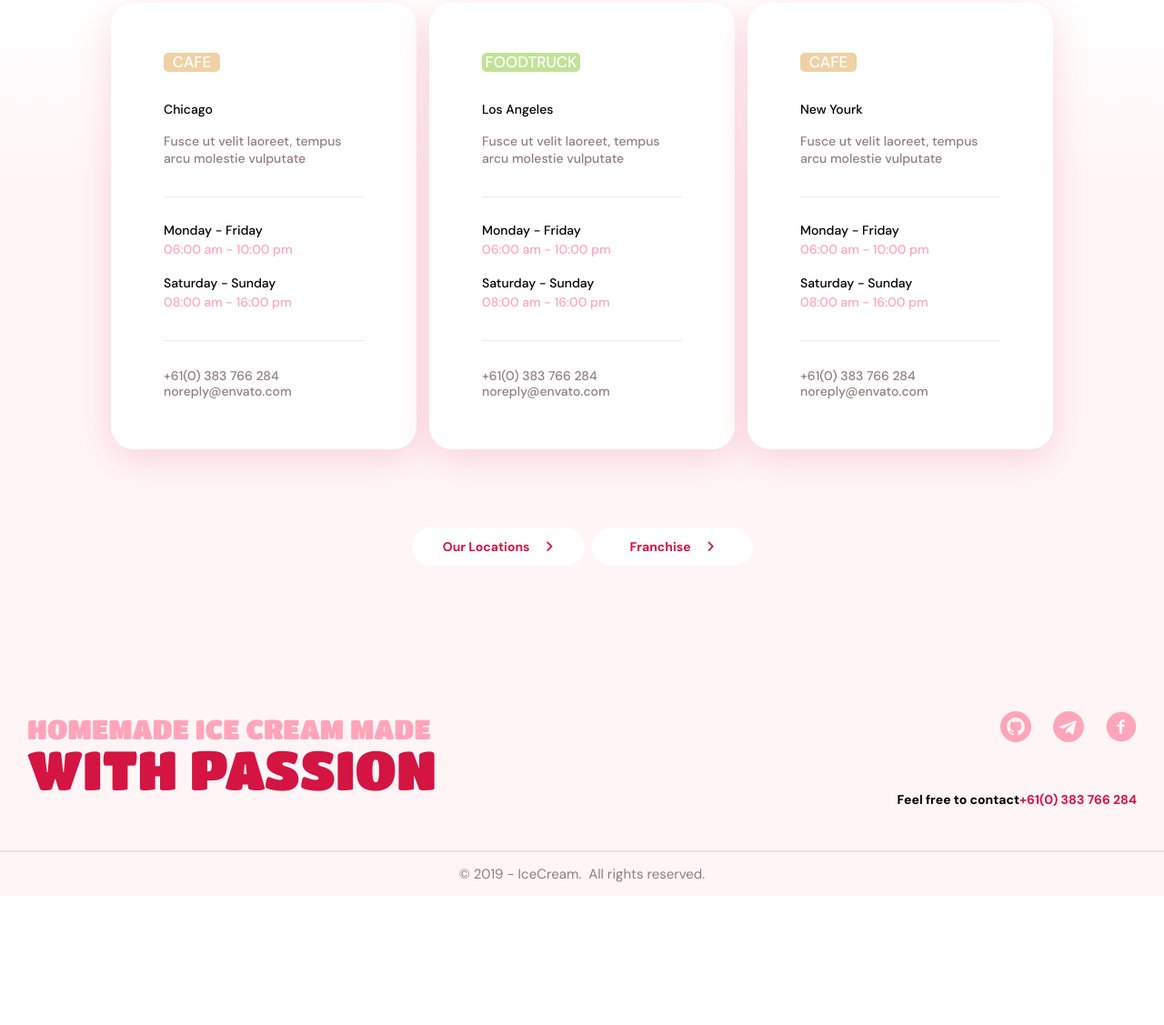
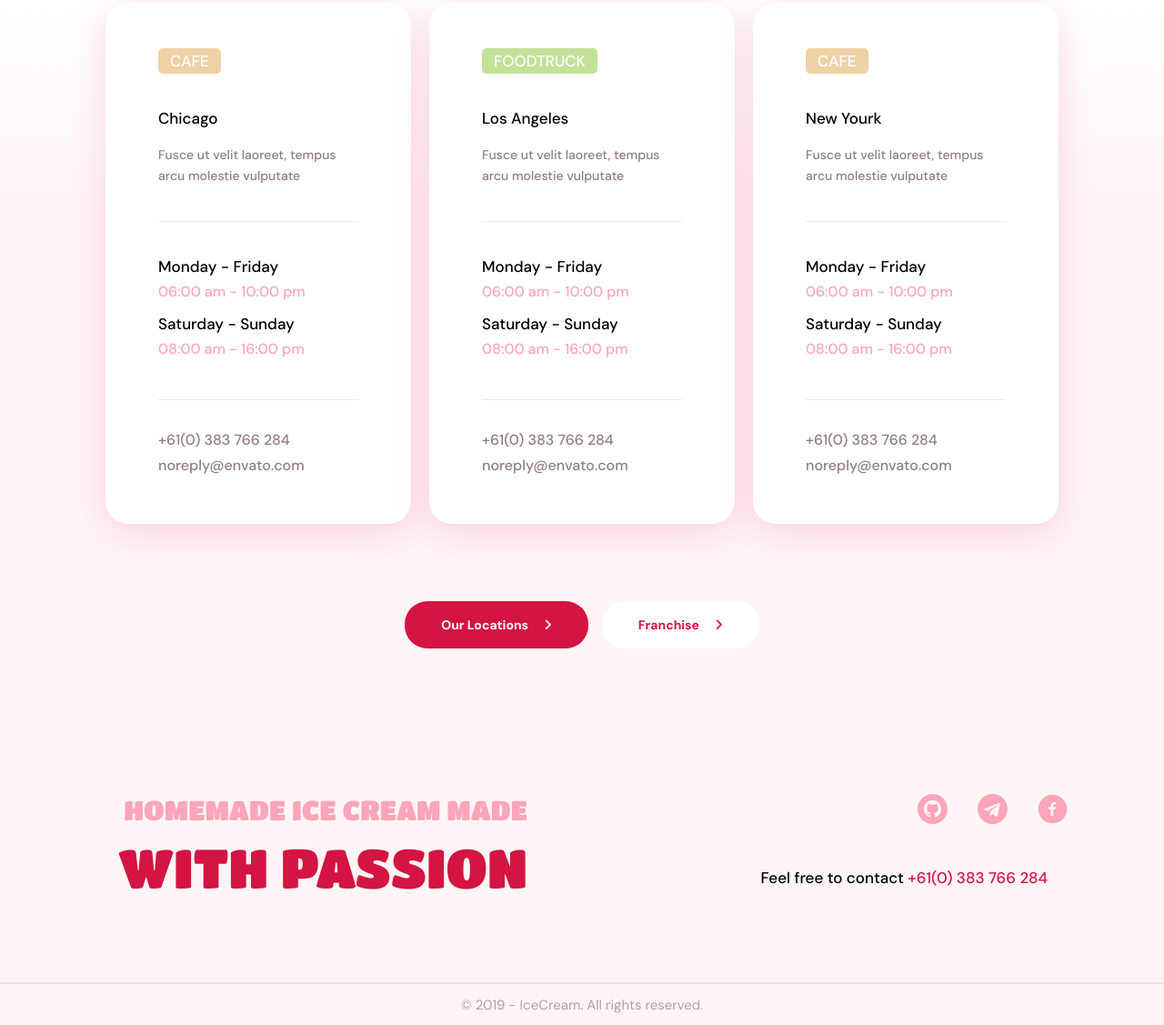
Before and after one commit to SvetlanaZlydneva/team-turbo, a website: page src/index.html in a window 1280 px wide. Shown: the part 4047-5174 px from the top of the page at 91% size. Before the commit the page ends 5032 px from the top, so only its background shows below. Drawn offline with nearby package versions, Linux system fonts and the light colour scheme; files that its build step writes are made by us from their sources.

Commit message:
fix-header

```diff
--- a/src/html/footer.html
+++ b/src/html/footer.html
@@ -1,56 +1,43 @@
 <!-- socials -->
 <section class="socials">
-  <div class="container  socials__container">
-    <div class="socials__title">
-      <h2 class="section__title--description">
-        homemade ice cream made
-        <span class="section__title--title">with passion</span>
-      </h2>
-    </div>
-    <div class="socials__content">
+  <div class="container">
+    <h2 class="section__title">
+      <span class="section__title--description">homemade ice cream made</span>
+      <span class="section__title--title">with passion</span>
+    </h2>
+    <div class="contacts">
       <div class="socials-links">
         <ul class="socials-links__list">
           <li class="socials-links__item">
             <a href="#" class="socials-links__link">
-              <svg class="socials-links__icon socials-links__icon--github">
-                <use href="../images/icons/socials.svg#icon-github"></use>
+              <svg class="socials-links__icon">
+                <use href="./images/icons/socials.svg#icon-github"></use>
               </svg>
             </a>
           </li>
           <li class="socials-links__item">
             <a href="#" class="socials-links__link">
-              <svg class="socials-links__icon socials-links__icon--telefram">
-                <use href="../images/icons/socials.svg#icon-telegram"></use>
+              <svg class="socials-links__icon">
+                <use href="./images/icons/socials.svg#icon-telegram"></use>
               </svg>
             </a>
           </li>
           <li class="socials-links__item">
             <a href="#" class="socials-links__link">
-              <svg class="socials-links__icon socials-links__icon--facebook">
-                <use href="../images/icons/socials.svg#icon-facebook"></use>
+              <svg class="socials-links__icon">
+                <use href="./images/icons/socials.svg#icon-facebook"></use>
               </svg>
             </a>
           </li>
         </ul>
       </div>
-      <div class="socials-contacts">
-        <p class="socials-contacts__text">
-          Feel free to contact
-
-          <a href="tel:+61(0)383766284" class="socials-contacts__phone"
-            >+61(0) 383 766 284</a
-          >
-        </p>
-      </div>
+      <p class="socials-contacts__text">Feel free to contact<a href="#" class="socials-contacts__phone">
+          +61(0) 383 766 284</a></p>
     </div>
   </div>
 </section>
-<!-- footer -->
 <footer class="footer">
-  <div class="container">
-    <div class="footer-copyright">
-      <span>&#169; 2019 - IceCream. </span>
-      <span class="footer-copyright__text">&#160; All rights reserved.</span>
-    </div>
-  </div>
+  <p class="footer-copyright">
+    &#169; 2019 - IceCream. All rights reserved.
+  </p>
 </footer>
--- a/src/html/locations.html
+++ b/src/html/locations.html
@@ -1,5 +1,5 @@
 <!-- location -->
-<section class="location ">
+<section class="location" id="locations">
   <div class="container">
     <ul class="location__list">
       <li class="location__item">
@@ -8,19 +8,19 @@
         <p class="location__text">
           Fusce ut velit laoreet, tempus arcu molestie vulputate
         </p>
-        <div class="location__schedule-box">
-          <h4 class="location__subtitle">monday - friday</h4>
-          <div class="location__time">06:00 am - 10:00 pm</div>
-          <h4 class="location__subtitle">saturday - sunday</h4>
-          <div class="location__time">08:00 am - 16:00 pm</div>
-        </div>
+        <ul class="schedule__list">
+          <li class="schedule__item">
+            <p class="location__subtitle">monday - friday</p>
+            <p class="location__time">06:00 am - 10:00 pm</p>
+          </li>
+          <li class="schedule__item">
+            <p class="location__subtitle">saturday - sunday</p>
+            <p class="location__time">08:00 am - 16:00 pm</p>
+          </li>
+        </ul>
         <p class="location__contacts">
-          <a href="tel:+61(0)383766284" class="location__phone-link"
-            >+61(0) 383 766 284</a
-          >
-          <a href="mailto:noreply@envato.com" class="location__email-link"
-            >noreply@envato.com</a
-          >
+          <a href="#" class="location__phone-link">+61(0) 383 766 284</a>
+          <a href="#" class="location__email-link">noreply@envato.com</a>
         </p>
       </li>
       <li class="location__item">
@@ -29,19 +29,19 @@
         <p class="location__text">
           Fusce ut velit laoreet, tempus arcu molestie vulputate
         </p>
-        <div class="location__schedule-box">
-          <h4 class="location__subtitle">monday - friday</h4>
-          <div class="location__time">06:00 am - 10:00 pm</div>
-          <h4 class="location__subtitle">saturday - sunday</h4>
-          <div class="location__time">08:00 am - 16:00 pm</div>
-        </div>
+        <ul class="schedule__list">
+          <li class="schedule__item">
+            <p class="location__subtitle">monday - friday</p>
+            <p class="location__time">06:00 am - 10:00 pm</p>
+          </li>
+          <li class="schedule__item">
+            <p class="location__subtitle">saturday - sunday</p>
+            <p class="location__time">08:00 am - 16:00 pm</p>
+          </li>
+        </ul>
         <p class="location__contacts">
-          <a href="tel:+61(0)383766284" class="location__phone-link"
-            >+61(0) 383 766 284</a
-          >
-          <a href="mailto:noreply@envato.com" class="location__email-link"
-            >noreply@envato.com</a
-          >
+          <a href="#" class="location__phone-link">+61(0) 383 766 284</a>
+          <a href="#" class="location__email-link">noreply@envato.com</a>
         </p>
       </li>
       <li class="location__item">
@@ -50,39 +50,29 @@
         <p class="location__text">
           Fusce ut velit laoreet, tempus arcu molestie vulputate
         </p>
-        <div class="location__schedule-box">
-          <h4 class="location__subtitle">monday - friday</h4>
-          <div class="location__time">06:00 am - 10:00 pm</div>
-          <h4 class="location__subtitle">saturday - sunday</h4>
-          <div class="location__time">08:00 am - 16:00 pm</div>
-        </div>
+        <ul class="schedule__list">
+          <li class="schedule__item">
+            <p class="location__subtitle">monday - friday</p>
+            <p class="location__time">06:00 am - 10:00 pm</p>
+          </li>
+          <li class="schedule__item">
+            <p class="location__subtitle">saturday - sunday</p>
+            <p class="location__time">08:00 am - 16:00 pm</p>
+          </li>
+        </ul>
         <p class="location__contacts">
-          <a href="tel:+61(0)383766284" class="location__phone-link"
-            >+61(0) 383 766 284</a
-          >
-          <a href="mailto:noreply@envato.com" class="location__email-link"
-            >noreply@envato.com</a
-          >
+          <a href="#" class="location__phone-link">+61(0) 383 766 284</a>
+          <a href="#" class="location__email-link">noreply@envato.com</a>
         </p>
       </li>
     </ul>
-    <div class="location-links">
-      <ul class="location-links__list">
-        <li class="location-links__item location-links__item--location">
-          <a
-            href="#"
-            class="location-links__link location-links__link--location"
-            >our locations</a
-          >
-        </li>
-        <li class="location-links__item location-links__item--franchise">
-          <a
-            href="#"
-            class="location-links__link location-links__link--franchise"
-            >franchise</a
-          >
-        </li>
-      </ul>
-    </div>
+    <ul class="location-links__list">
+      <li class="location-links__item">
+        <a href="#" class="location-links__link location-links__link--location">our locations</a>
+      </li>
+      <li class="location-links__item">
+        <a href="#" class="location-links__link location-links__link--franchise">franchise</a>
+      </li>
+    </ul>
   </div>
 </section>
--- a/src/sass/base.scss
+++ b/src/sass/base.scss
@@ -16,6 +16,7 @@ body {
 h1,
 h2,
 h3,
+h4,
 p,
 ul {
   margin: 0;
--- a/src/sass/footer.scss
+++ b/src/sass/footer.scss
@@ -1,120 +1,144 @@
 .socials {
   background-color: map-get($colors, lavender-blush);
-  padding-bottom: 42px;
-  border-bottom: 2px solid rgba(map-get($colors, black), 0.078);
+
+  .section__title {
+    width: 240px;
+    text-align: left;
+    padding-left: 15px;
+
+    @media (max-width: 767px) {
+      margin-bottom: 48px;
     }
 
-.socials__container {
+    @media (min-width: 768px) {
+      width: 330px;
+    }
+
+    @media (min-width: 1280px) {
+      width: 550px;
+      padding-left: 0;
+      text-align: right;
+    }
+
+  }
+
+  .section__title--description {
+    line-height: 20px;
+    margin-bottom: 20px;
+
+    @media (min-width: 768px) {
+      line-height: 34px;
+      margin-bottom: 0;
+    }
+  }
+
+  .section__title--title {
+    line-height: 34px;
+
+    @media (min-width: 768px) {
+      line-height: 52px;
+    }
+  }
+
+  .container {
     @media (min-width: 768px) {
       display: flex;
       justify-content: space-between;
-align-content: flex-start;
     }
   }
 
-.socials__title {
-  @extend %uppercase;
-  display: flex;
-  align-content: flex-start;
+  @media (min-width: 768px) {
+    padding-bottom: 100px;
+  }
 
-  @media (min-width: 320px) and (max-width: 767px) {
-   padding-right: 36px;
 }
-  @media (min-width: 768px)and (max-width: 1279px) {
-   width: 360px;
+
+.socials-links {
+  @extend %flex;
+  justify-content: flex-end;
+}
+
+.socials-links__item {
+  &:hover .socials-links__icon {
+    fill: map-get($colors, crimson);
   }
 }
 
-.socials-links {
-  display: flex;
-  flex-direction: column;
-  align-items: flex-end;
-}
+.socials-links__list {
+  width: 197px;
+  @extend %flex;
+  justify-content: space-around;
+  margin-bottom: 42px;
 
-.socials-links__list {
-  width: 150px;
-  display: flex;
-  justify-content: space-between;
-  align-items: center;
-
-  @media (min-width: 320px) and (max-width: 767px) {
-    padding: 42px 0;
-  }
-  @media (min-width: 768px) {
-    padding-bottom: 46px;
+  @media (min-width: 1280px) {
+    margin-right: 60px;
   }
 }
 
 .socials-links__icon {
-  height: 34px;
-  width: 34px;
+  width: 33px;
+  height: 33px;
+}
+
+.socials-links__icon {
   fill: map-get($colors, lite-pink);
-  @include transition;
+  @include transition(fill);
 
-  &:hover,
-  &:focus {
-    fill: map-get($colors, crimson);
-    @include transition;
-  }
 }
 
 .socials-contacts__text {
-  @media (min-width: 320px) and (max-width: 767px) {
-    display: inline-block;
-    @include font($weight: 700, $color: map-get($colors, black));
+  text-align: center;
+  @include font($weight: 500, $size: 13, $color:map-get($colors, black));
+
+  @media (min-width: 768px) {
+    font-size: 14px;
+    padding-right: 15px;
   }
-  @media (min-width: 768px) {
-    @include font($weight: 700, $size: 14, $color: map-get($colors, black));
-     display: flex;
-    flex-direction: row;
+
+  @media (min-width: 1280px) {
+    font-size: 17px;
+    padding-right: 98px;
   }
 }
 
 .socials-contacts__phone {
-  @media (min-width: 320px) and (max-width: 767px) {
-    display: inline-block;
-    @include font($weight: 700, $color: map-get($colors, crimson));
+  color: map-get($colors, crimson);
+  display: inline;
 }
 
-  @media (min-width: 768px) {
-    @include font($weight: 700, $size: 14, $color: map-get($colors, crimson));
-  }
-
-  &:hover,
-  &:focus {
-    text-decoration: underline;
+.contacts {
+  @media (max-width: 767px) {
+    padding-bottom: 39px;
   }
 }
 
 .footer {
+  @extend %flex;
   background-color: map-get($colors, lavender-blush);
-  padding-bottom: 32px;
+  align-items: center;
+  border-top: 2px solid rgba(0, 0, 0, .078);
+  min-height: 89px;
+
+  @media (min-width: 768px) {
+    min-height: 74px;
+  }
 
   @media (min-width: 1280px) {
-    padding-bottom: 10px;
+    min-height: 47px;
   }
 }
 
 .footer-copyright {
-  display: flex;
-  justify-content: center;
-  align-items: center;
+  width: 125px;
+  @extend %auto;
+  @include font($weight: 400,
+    $line-height: 19,
+    $color: map-get($colors, cares-pink));
 
-  @media (min-width: 320px) and (max-width: 767px) {
-    padding-top: 20px;
-    flex-direction: column;
-    @include font(
-      $weight: 400,
-      $line-height: 19,
-      $color: map-get($colors, venus)
-    );
+  @media (min-width: 768px) {
+    width: 100%;
+    text-align: center;
+    @include font($weight: 400, $size: 15, $color: map-get($colors, cares-pink));
   }
-  @media (min-width: 768px) {
-    padding-top: 35px;
-    flex-direction: row;
-    @include font($weight: 400, $size: 15, $color: map-get($colors, venus));
+
 }
-  @media (min-width: 1280px) {
-    padding-top: 10px;
-  }
-}
--- a/src/sass/helpers/variables.scss
+++ b/src/sass/helpers/variables.scss
@@ -18,6 +18,7 @@ $colors: (black:#000000,
   cardinal:#c7133e,
   snow:#fafafa,
   carissma:#e17991,
+  cares-pink:#b3a0a4,
   white:#ffffff);
 $fonts:(sans:'DM Sans',
   titan:'Titan One',
--- a/src/sass/locations.scss
+++ b/src/sass/locations.scss
@@ -1,256 +1,207 @@
 .location {
   background: url(../images/section-location.png) no-repeat center/cover,
-    linear-gradient(
-      to bottom,
+    linear-gradient(to bottom,
       map-get($colors, white),
-      map-get($colors, lavender-blush) 25%
-    );
+      map-get($colors, lavender-blush) 25%);
 
-  @media (device-pixel-ratio: 2), (min-resolution: 192dpi) {
+  @media (device-pixel-ratio: 2),
+  (min-resolution: 192dpi) {
     background: url(../images/section-location@2x.png) no-repeat center/cover,
-      linear-gradient(
-        to bottom,
+      linear-gradient(to bottom,
         map-get($colors, white),
-        map-get($colors, lavender-blush) 25%
-      );
+        map-get($colors, lavender-blush) 25%);
   }
+
   @media (min-width: 320px) and (max-width: 767px) {
     padding-bottom: 120px;
   }
+
   @media (min-width: 768px) {
     padding-bottom: 160px;
   }
 }
 
 .location__list {
-  display: flex;
-  @media (min-width: 320px) and (max-width: 767px) {
-    margin-bottom: 54px;
-    justify-content: space-between;
-    flex-direction: column;
-    height: 1510px;
-  }
+  margin-bottom: 55px;
 
   @media (min-width: 768px) {
-    margin-bottom: 77px;
-    justify-content: center;
-    flex-direction: row;
+    display: flex;
+    justify-content: space-around;
   }
 
   @media (min-width: 1280px) {
-    margin-bottom: 86px;
+    display: flex;
+    justify-content: center;
   }
+
 }
 
 .location__item {
   background-color: map-get($colors, white);
   border-radius: 25px;
   box-shadow: 0px 10px 40px 0px rgba(212, 20, 66, 0.15);
+  width: 253px;
+  padding: 51px 37px 45px;
+  margin: 0 auto 22px;
 
-  @media (min-width: 320px) and (max-width: 767px) {
-    padding: 58px 34px;
-    max-width: 254px;
-  }
-
-  @media (min-width: 768px) and (max-width: 1279px) {
-    padding: 46px 32px;
-    max-width: 224px;
+  @media (min-width: 768px) {
+    padding: 46px 30px 50px;
+    width: 222px;
+    margin: 0 0 24px;
   }
 
   @media (min-width: 1280px) {
-    padding: 55px 58px;
-    max-width: 336px;
-  }
-}
+    padding: 50px 58px;
+    width: 336px;
+    margin: 0 20px 30px 0;
 
-.location__item:not(:last-child) {
-  @media (min-width: 768px) {
-    margin-right: 14px;
+    &:last-child {
+      margin-right: 0;
+    }
   }
 }
 
 .location__title {
-  display: flex;
-  justify-content: center;
-  align-items: center;
-  text-align: center;
+  width: fit-content;
   margin-bottom: 27px;
-  padding: 2px 16px;
+  padding: 0 13px;
   @extend %uppercase;
   border-radius: 5px;
+  @include font($weight: 500, $line-height: 18);
 
-  @media (min-width: 320px) and (max-width: 767px) {
-    @include font($weight: 500, $line-height: 13);
+  @media (min-width: 768px) {
+    @include font($weight: 500, $size: 17);
   }
 
-  @media (min-width: 768px) {
-    @include font($weight: 500, $size: 17, $line-height: 17);
+  @media (min-width: 1280px) {
+    margin-bottom: 35px;
   }
 }
 
 .location__title--cafe {
-  max-width: 62px;
   background-color: map-get($colors, peach-orange);
 }
 
 .location__title--foodtruck {
-  max-width: 108px;
   background-color: map-get($colors, grin-mist);
 }
 
+.location__text {
+  padding: 12px 0 32px;
+  @include font($weight: 500,
+    $line-height: 19,
+    $color: map-get($colors, venus));
+
+  @media (min-width: 768px) {
+    padding: 15px 0 38px;
+    @include font($weight: 500,
+      $size: 14,
+      $line-height: 23,
+      $color: map-get($colors, venus));
+  }
+}
+
+.schedule__list {
+  padding: 22px 0 19px;
+  border-top: 1px solid rgba(map-get($colors, black), 0.078);
+  border-bottom: 1px solid rgba(map-get($colors, black), 0.078);
+
+  @media (min-width: 768px) {
+    padding: 22px 0 19px;
+  }
+
+  @media (min-width: 1280px) {
+    padding: 35px 0 34px;
+  }
+}
+
+.location__time {
+  padding-bottom: 16px;
+  @include font($weight: 500,
+    $line-height: 13,
+    $color: map-get($colors, lite-pink));
+
+  @media (min-width: 768px) {
+    @include font($weight: 500,
+      $size: 14, $color: map-get($colors, lite-pink));
+    padding-bottom: 7px;
+  }
+
+  @media (min-width: 1280px) {
+    @include font($weight: 500,
+      $size: 16,
+      $color: map-get($colors, lite-pink));
+  }
+}
+
 .location__subtitle {
-  margin: 0;
   text-transform: capitalize;
-
-  @media (min-width: 320px) and (max-width: 767px) {
-    @include font($weight: 500, $color: map-get($colors, black));
-  }
+  @include font($weight: 500, $color: map-get($colors, black));
 
   @media (min-width: 768px) {
     @include font($weight: 500, $size: 14, $color: map-get($colors, black));
   }
-}
 
-.location__text {
-  padding-top: 12px;
-  margin-bottom: 32px;
-
-  @media (min-width: 320px) and (max-width: 767px) {
-    @include font(
-      $weight: 500,
-      $line-height: 19,
-      $color: map-get($colors, venus)
-    );
-  }
-
-  @media (min-width: 768px) {
-
-    @include font(
-      $weight: 500,
-      $size: 14,
-      $line-height: 19,
-      $color: map-get($colors, venus)
-    );
+  @media (min-width: 1280px) {
+    @include font($weight: 500, $size: 17, $color: map-get($colors, black));
   }
 }
 
-.location__schedule-box {
-  display: flex;
-  flex-direction: column;
-  justify-content: flex-start;
-  align-content: flex-start;
-  padding-top: 22px;
-  padding-bottom: 19px;
-  margin-bottom: 30px;
-  border-top: 1px solid rgba(map-get($colors, black), 0.078);
-  border-bottom: 1px solid rgba(map-get($colors, black), 0.078);
-}
+.location__contacts {
+  padding-top: 27px;
 
-.location__time {
-  padding-bottom: 16px;
-
-  @media (min-width: 320px) and (max-width: 767px) {
-    @include font(
-      $weight: 500,
-      $line-height: 13,
-      $color: map-get($colors, lite-pink)
-    );
-  }
-
-  @media (min-width: 780px) {
-    @include font(
-      $weight: 500,
-      $size: 14,
-      $line-height: 14,
-      $color: map-get($colors, lite-pink)
-    );
+  @media (min-width: 768px) {
+    padding-top: 30px;
   }
 }
 
 .location__phone-link,
 .location__email-link {
-  @include font(
-    $weight: 500,
+  @include font($weight: 500,
     $size: 14,
     $line-height: 17,
-    $color: map-get($colors, venus)
-  );
+    $color: map-get($colors, venus));
   @include transition;
+
   &:hover,
   &:focus {
     text-decoration: underline;
     @include transition;
   }
-}
 
-.location-links {
-  display: flex;
-  justify-content: center;
-
-  @media (min-width: 320px) and (max-width: 767px) {
-    width: 320px;
-  }
-
-  @media (min-width: 768px) and (max-width: 1279px) {
-    width: 720px;
+  @media (min-width: 768px) {
+    @include font($weight: 500,
+      $size: 14,
+      $line-height: 24,
+      $color: map-get($colors, venus));
   }
 
   @media (min-width: 1280px) {
-    width: 1220px;
+    @include font($weight: 500,
+      $size: 16,
+      $line-height: 28,
+      $color: map-get($colors, venus));
   }
 }
 
 .location-links__list {
-  display: flex;
-  justify-content: center;
-  align-content: center;
+  width: fit-content;
+  @extend %auto;
 
-  @media (min-width: 320px) and (max-width: 767px) {
-    width: 254px;
-    flex-direction: column;
+  @media (min-width: 768px) {
+    display: flex;
+    justify-content: center;
   }
 
-  @media (min-width: 768px) {
-    width: 500px;
-    flex-direction: row;
-  }
-}
-
-.location-links__item {
-  @media (min-width: 320px) and (max-width: 767px) {
-    width: 160px;
-  }
-}
-
-.location-links__item--location {
-  @media (min-width: 320px) and (max-width: 767px) {
-    margin-bottom: 12px;
-  }
-
-  @media (min-width: 768px) {
-    width: 198px;
-    padding-right: 8px;
-  }
-}
-
-.location-links__item--franchise {
-  @media (min-width: 768px) {
-    width: 177px;
-  }
 }
 
 .location-links__link {
-  padding: 14px 24px;
+  padding: 0 24px;
   text-align: center;
   text-transform: capitalize;
-  text-decoration: none;
   border-radius: 25px;
-  background-color: map-get($colors, white);
+  @include transition(background-color);
 
-  &:hover {
-    color: map-get($colors, white);
-    background-color: map-get($colors, crimson);
-  }
 
   &:after {
     content: '\f105';
@@ -260,20 +211,51 @@
     font-size: 14px;
   }
 
-  @media (min-width: 320px) and (max-width: 767px) {
-    @include font(
-      $weight: 700,
-      $line-height: 13,
-      $color: map-get($colors, crimson)
-    );
+  @media (min-width: 768px) {
+    padding: 0 40px;
+  }
+
+}
+
+.location-links__item {
+  @media (min-width: 768px) {
+    &:first-child {
+      margin-right: 15px;
+    }
+  }
+}
+
+.location-links__link--location {
+  @include font($weight: 700,
+    $line-height: 40);
+  background-color: map-get($colors, crimson);
+
+  &:hover {
+    background-color: map-get($colors, cardinal);
+  }
+
+  @media (max-width: 767px) {
+    margin-bottom: 13px;
   }
 
   @media (min-width: 768px) {
-    @include font(
-      $weight: 700,
-      $size: 14,
-      $line-height: 14,
-      $color: map-get($colors, crimson)
-    );
+    font-size: 14px;
+    line-height: 52px;
   }
 }
+
+.location-links__link--franchise {
+  @include font($weight: 700,
+    $line-height: 40,
+    $color: map-get($colors, crimson));
+  background-color: map-get($colors, white);
+
+  &:hover {
+    background-color: map-get($colors, whisper);
+  }
+
+  @media (min-width: 768px) {
+    font-size: 14px;
+    line-height: 52px;
+  }
+}
```
Also changed, not shown: src/html/about-us.html (+1 -1 lines), src/html/header.html (+4 -4 lines), src/html/how-it-made.html (+1 -1 lines), src/html/popup-navigation.html (+4 -4 lines), src/html/products.html (+1 -1 lines), src/html/testimonials.html (+9 -9 lines), src/js/script.js (+15 -2 lines), src/sass/header.scss (+7 -8 lines). Lines whose indentation alone changed are shown as unchanged.
